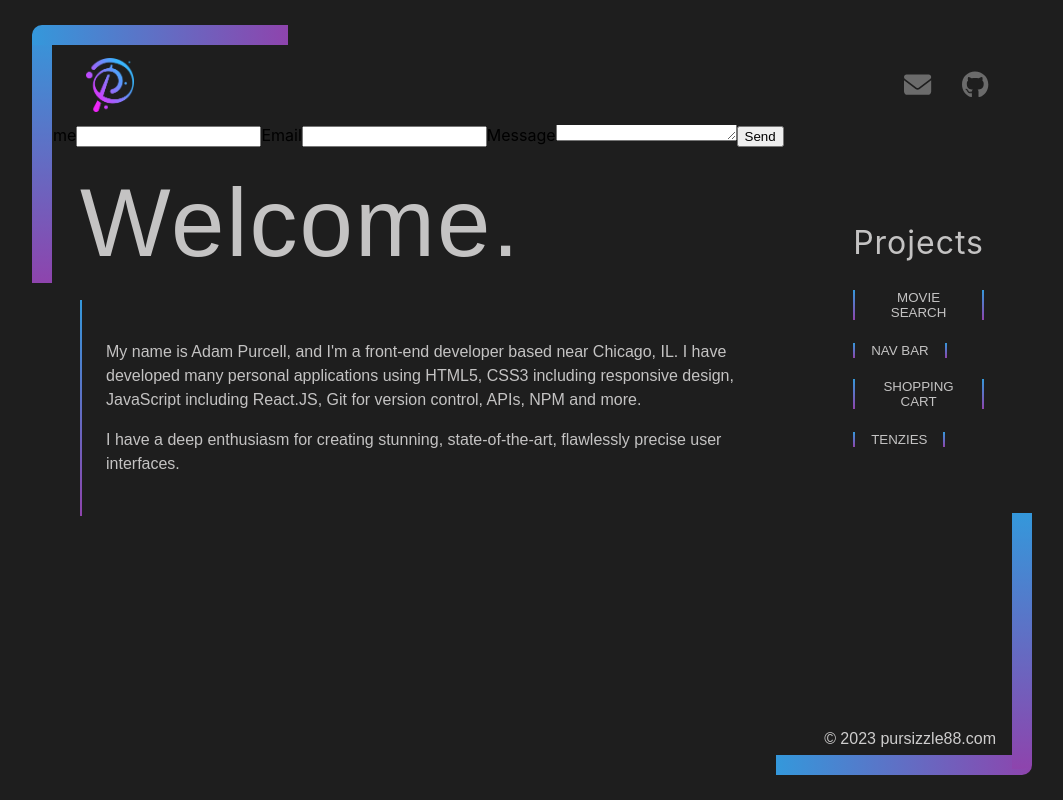
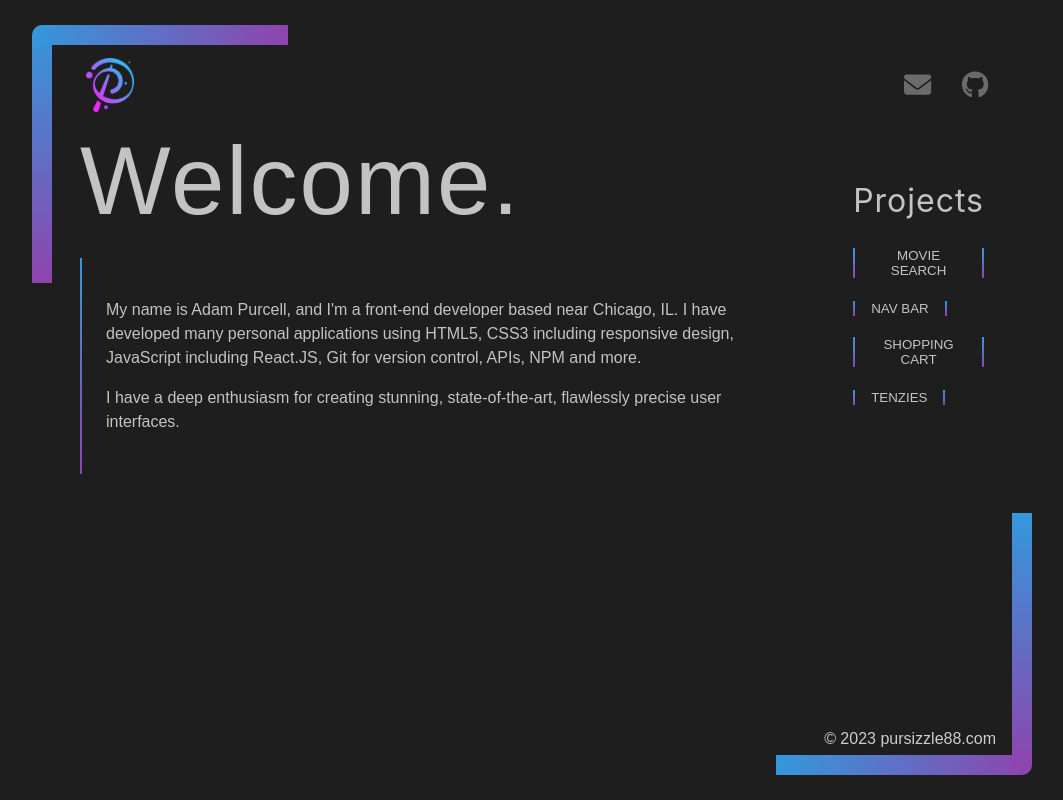
Before and after one commit to Apurcell88/personal-site, a React (Create React App) app: page / in a window 1280 px wide. Shown: the whole page, without its empty margins (108-1171 px from the left). Built offline with nearby package versions, Linux system fonts and the light colour scheme.

Commit message:
Added state to Nav Component to toggle the EmailForm Component.

```diff
--- a/src/App.js
+++ b/src/App.js
@@ -12,6 +12,7 @@ function App() {
   const [selectProject, setSelectProject] = useState([]);
   const [backgroundColor, setBackgroundColor] = useState(['--blue-to-purple-h', '--blue-to-purple-v']);
   const [isContainerVisible, setIsContainerVisible] = useState(false);
+  const [displayEmailForm, setDisplayEmailForm] = useState(false);
 
   return (
     <div className="master-container">
@@ -27,8 +28,10 @@ function App() {
         <Nav
           projectDisplay={projectDisplay}
           setProjectDisplay={setProjectDisplay}
+          displayEmailForm={displayEmailForm}
+          setDisplayEmailForm={setDisplayEmailForm}
         />
-        <EmailForm />
+        {displayEmailForm ? <EmailForm /> : ''}
         <Landing
           projects={projects}
           setProjects={setProjects}
--- a/src/Components/Nav.js
+++ b/src/Components/Nav.js
@@ -3,7 +3,11 @@ import { faEnvelope } from '@fortawesome/free-solid-svg-icons';
 import { faGithub } from '@fortawesome/free-brands-svg-icons'
 import Logo from '../assets/logo.png'
 
-const Nav = ({ setProjectDisplay, handleInputChange, emailInfo, sendEmail }) => {
+const Nav = ({
+  setProjectDisplay,
+  displayEmailForm,
+  setDisplayEmailForm
+   }) => {
   const toggleProjectDisplay = () => {
     setProjectDisplay(false);
   }
@@ -22,7 +26,9 @@ const Nav = ({ setProjectDisplay, handleInputChange, emailInfo, sendEmail }) =>
           <FontAwesomeIcon
             className='nav--font-awesome-icon'
             icon={faEnvelope}
-            onClick={sendEmail}
+            onClick={() => {
+              setDisplayEmailForm(!displayEmailForm);
+            }}
           />
           <a href="https://github.com/apurcell88"><FontAwesomeIcon className='nav--font-awesome-icon' icon={faGithub} /></a>
         </div>
```
